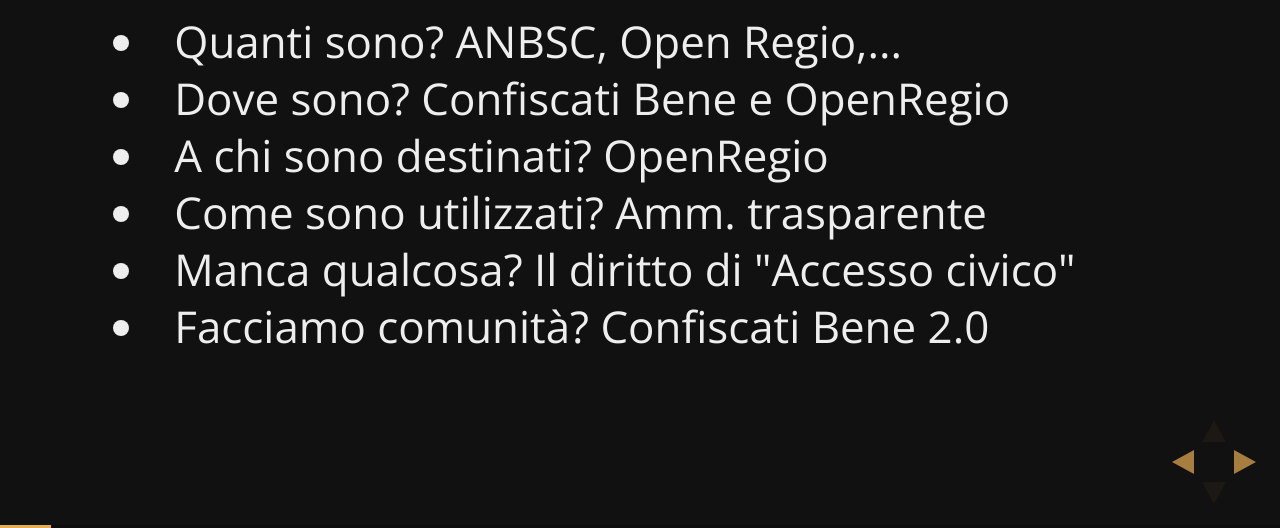
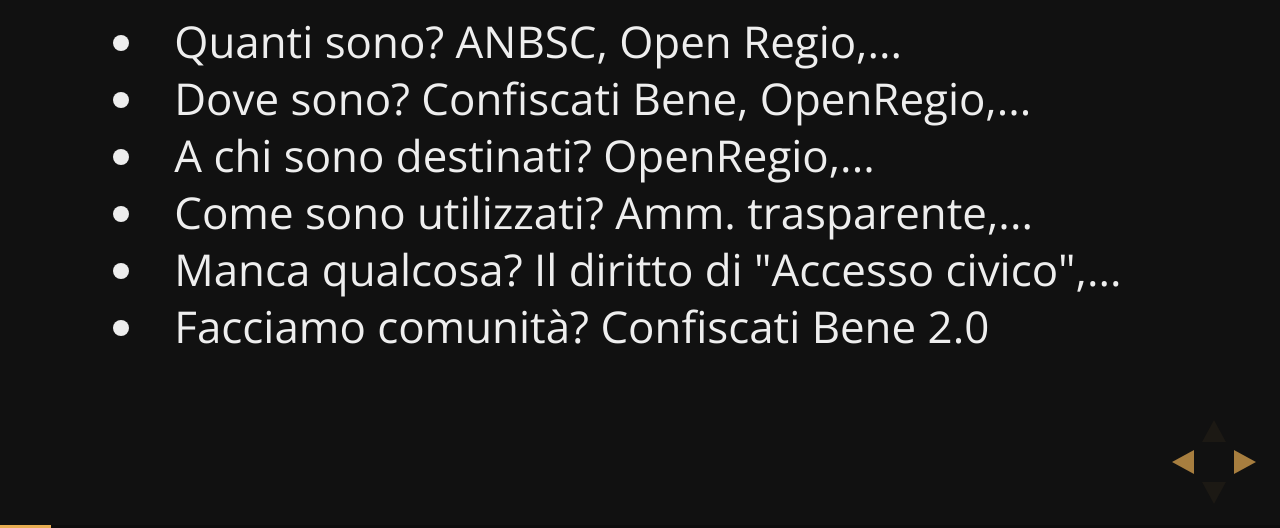
Before and after one commit to giuragu/presentazioni, a plain HTML site: page bc_geniusloci_04-04-2017/index.html in a window 1280 px wide. Both pictures are taken after a click on the button 1251 px from the left and 734 px from the top of the page. Shown: the part 272-800 px from the top of the page. Drawn offline with nearby package versions, Linux system fonts and the light colour scheme; files whose address does not match are found by name.

Commit message:
update index

```diff
--- a/bc_geniusloci_04-04-2017/index.html
+++ b/bc_geniusloci_04-04-2017/index.html
@@ -57,10 +57,10 @@
 					<h2>Domande</h2>
 					<p>
 						<li align="left">Quanti sono? ANBSC, Open Regio,...</li>
-						<li align="left">Dove sono? Confiscati Bene e OpenRegio</li>
-						<li align="left">A chi sono destinati? OpenRegio</li>
-						<li align="left">Come sono utilizzati? Amm. trasparente</li>
-						<li align="left">Manca qualcosa? Il diritto di "Accesso civico"</li>
+						<li align="left">Dove sono? Confiscati Bene, OpenRegio,...</li>
+						<li align="left">A chi sono destinati? OpenRegio,...</li>
+						<li align="left">Come sono utilizzati? Amm. trasparente,...</li>
+						<li align="left">Manca qualcosa? Il diritto di "Accesso civico",...</li>
 						<li align="left">Facciamo comunità? Confiscati Bene 2.0</li>
 					</p>
 				</section>
```
